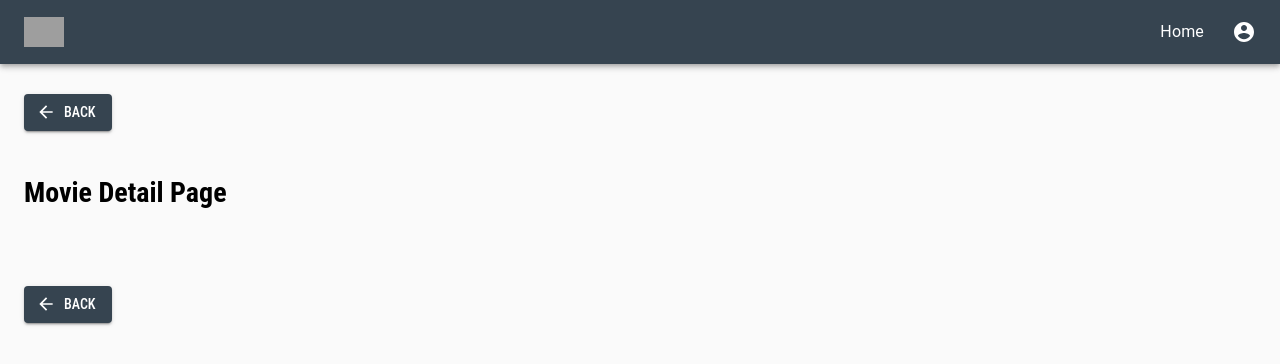
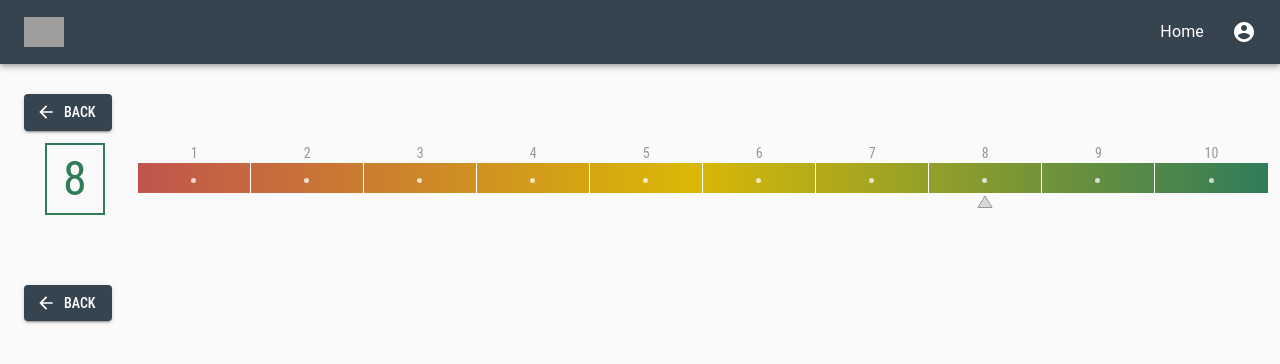
Before and after one commit to BiancaArantes28/b2w, a React (Create React App) app: page /detail/1 in a window 1280 px wide. Shown: the top 364 px of the page. Built offline with nearby package versions, Linux system fonts and the light colour scheme; grey boxes are pictures that could not be loaded.

Commit message:
feat: create score bar

```diff
--- a/src/features/detail/MovieDetailPage.js
+++ b/src/features/detail/MovieDetailPage.js
@@ -4,6 +4,7 @@ import { withStyles } from '@material-ui/core/styles';
 import ArrowBackIcon from '@material-ui/icons/ArrowBack';
 import Button from '@material-ui/core/Button';
 import { Grid } from '@material-ui/core';
+import MovieScore from './MovieScore';
 
 const styles = theme => ({
     gridButton: {
@@ -35,13 +36,13 @@ class MovieDetailPage extends Component {
 
     render() {
         const { classes } = this.props;
-
+        const movie = {
+            imdbRating: 8,
+        }
         return (
             <Grid container spacing={3}>
                 {this.renderBackButton()}
-                <Grid item md={12} xs={12}>
-                    <h1>Movie Detail Page</h1>
-                </Grid>
+                <MovieScore movie={movie} />
                 {this.renderBackButton()}
             </Grid>
 
--- /dev/null
+++ b/src/features/detail/MovieScore.js
@@ -0,0 +1,206 @@
+import React, { Component, Fragment } from 'react';
+import { withStyles } from '@material-ui/core/styles';
+import { Grid } from '@material-ui/core';
+
+const styles = (theme) => ({
+    scoreMovie: {
+        width: '60px',
+        margin: 'auto !important',
+        display: 'table',
+    },
+    scoreMovieP: {
+        fontSize: '48px',
+        letterSpacing: 0,
+        display: 'table-cell',
+        textAlign: 'center',
+        verticalAlign: 'middle',
+        cursor: 'pointer',
+    },
+    scoreLow: {
+        border: '2px solid #C0544D',
+    },
+    scoreLowP: {
+        color: '#C0544D',
+    },
+    scoreAverage: {
+        border: '2px solid #DAB807',
+    },
+    scoreAverageP: {
+        color: '#DAB807',
+    },
+    scoreHigh: {
+        border: '2px solid #307C59',
+    },
+    scoreHighP: {
+        color: '#307C59',
+    },
+    scores: {
+        width: '10%',
+        height: '30px',
+        borderRight: '1px solid #FFFFFF',
+        display: 'table',
+        float: 'left',
+    },
+    scoresHeader: {
+        width: '10%',
+        display: 'table',
+        float: 'left',
+    },
+    scoresNumber: {
+        textAlign: 'center',
+        fontSize: '14px',
+        color: '#979797',
+        letterSpacing: 0,
+    },
+    scoresImg: {
+        width: '10%',
+        display: 'table',
+        float: 'left',
+        textAlign: 'center',
+        minHeight: '20px',
+    },
+    score10: {
+        border: 'none'
+    },
+    gridScoreAll: {
+        paddingTop: '0px !important',
+        paddingBottom: '0px !important',
+    },
+    scoreAll: {
+        height: '30px',
+        backgroundImage: 'linear-gradient(90deg, #C0544D 0%, #DAB807 49%, #307C59 100%)',
+        zIndex: 1,
+    },
+    contentOval: {
+        height: '100%',
+        display: 'table-cell',
+        verticalAlign: 'middle',
+        textAlign: 'center',
+        zIndex: 'inherit',
+    },
+    ovalImg: {
+        width: '5px',
+        height: '5px',
+        zIndex: 9,
+    },
+    divScore: {
+        width: '10%',
+        float: 'left',
+        height: '100px',
+    },
+    divAllSquare: {
+        width: '90%',
+        float: 'left',
+    },
+    divSquares: {
+        width: '100%',
+        float: 'left',
+    },
+});
+
+class MovieScore extends Component {
+
+    returnClassNameScore() {
+        const { classes, movie: { imdbRating } } = this.props;
+
+        if (imdbRating < 4) {
+            return classes.scoreLow;
+        } else if (imdbRating === 4 || imdbRating === 5) {
+            return classes.scoreAverage;
+        } else {
+            return classes.scoreHigh;
+        }
+    }
+
+    returnClassNameP() {
+        const { classes, movie: { imdbRating } } = this.props;
+
+        if (imdbRating < 4) {
+            return classes.scoreLowP;
+        } else if (imdbRating === 4 || imdbRating === 5) {
+            return classes.scoreAverageP;
+        } else {
+            return classes.scoreHighP;
+        }
+    }
+
+    renderNumbers(row) {
+        const { classes } = this.props;
+
+        return (
+            <div key={row} className={classes.scoresHeader}>
+                <div className={classes.scoresNumber}>{row}</div>
+            </div>
+        );
+    }
+
+    renderSquares(row) {
+        const { classes } = this.props;
+
+        return (
+            <div key={row} className={`${classes.scores} ${row === 10 ? classes.score10 : ''}`}>
+                <div className={classes.contentOval}>
+                    <img className={classes.ovalImg} src={`/assets/oval.svg`} />
+                </div>
+            </div>
+        );
+    }
+
+    renderTriangleImg(row) {
+        const { movie, classes } = this.props;
+        return (
+            <div key={row} className={classes.scoresImg}>
+                {
+                    Math.round(movie.imdbRating) === row ?
+                        <img src={`/assets/triangle.svg`} /> : null
+                }
+
+            </div>
+        );
+    }
+
+    render() {
+        const { classes, movie } = this.props;
+
+        let rows = [];
+        for (let i = 1; i <= 10; i++) {
+            rows.push(i);
+        }
+        return (
+            <Fragment>
+                <div className={classes.divScore}>
+                    <div className={`${classes.scoreMovie} ${this.returnClassNameScore()}`}>
+                        <p className={`${classes.scoreMovieP} ${this.returnClassNameP()}`}>{movie.imdbRating}</p>
+                    </div>
+                </div>
+                <div className={classes.divAllSquare}>
+                    <div className={classes.divSquares}>
+                        {
+                            rows.map(row => {
+                                return this.renderNumbers(row);
+                            })
+                        }
+                    </div>
+                    <div className={classes.divSquares}>
+                        <div className={classes.scoreAll}>
+                            {
+                                rows.map(row => {
+                                    return this.renderSquares(row);
+                                })
+                            }
+                        </div>
+                    </div>
+                    <div className={classes.divSquares}>
+                        {
+                            rows.map(row => {
+                                return this.renderTriangleImg(row);
+                            })
+                        }
+                    </div>
+                </div>
+            </Fragment>
+        );
+    }
+}
+
+export default withStyles(styles, { withTheme: true })(MovieScore);
```
Also changed, not shown: public/assets/oval.svg (added), public/assets/triangle.svg (added).
